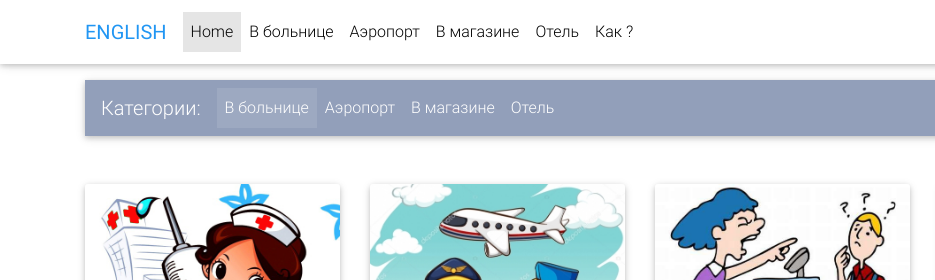
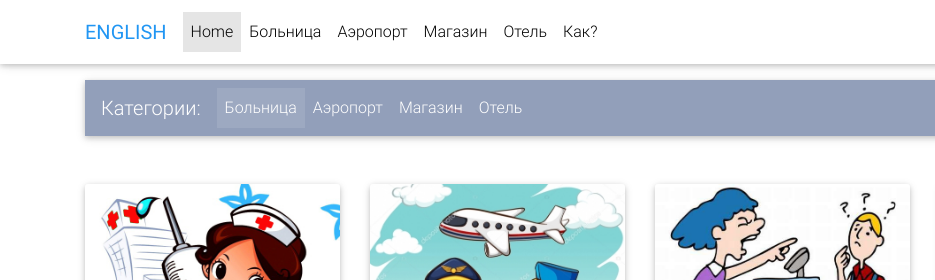
Before and after one commit to imiroprovse/english-s.githab.io, a plain HTML site: page index.html in a window 1280 px wide. Shown: the top 280 px of the page, 0-935 px from the left. Drawn offline with Linux system fonts and the light colour scheme.

Commit message:
Update index.html

```diff
--- a/index.html
+++ b/index.html
@@ -56,19 +56,19 @@
 						<a href="#" class="nav-link waves-effect">Home</a>
 					</li>
 					<li class="nav-item">
-						<a href="./health.html" class="nav-link waves-effect">В больнице</a>
+						<a href="./health.html" class="nav-link waves-effect">Больница</a>
 					</li>
 					<li class="nav-item">
 						<a href="./aeroport.html" class="nav-link waves-effect">Аэропорт</a>
 					</li>
 					<li class="nav-item">
-						<a href="./shop.html" class="nav-link waves-effect">В магазине</a>
+						<a href="./shop.html" class="nav-link waves-effect">Магазин</a>
 					</li>
 					<li class="nav-item">
 						<a href="./hotel.html" class="nav-link waves-effect">Отель</a>
 					</li>
 					<li class="nav-item">
-						<a href="./rules.html" class="nav-link waves-effect">Как ? </a>
+						<a href="./rules.html" class="nav-link waves-effect">Как? </a>
 					</li>
 				</ul>
 				<ul class="navbar-nav nav-flex-icons">
@@ -105,13 +105,13 @@
 		<div class="collapse navbar-collapse" id="nextNav">
 			<ul class="navbar-nav mr-auto">
 				<li class="nav-item active">
-				<a href="./health.html" class="nav-link">В больнице</a>
+				<a href="./health.html" class="nav-link">Больница</a>
 				</li>
 				<li class="nav-item">
 				<a href="./aeroport.html" class="nav-link">Аэропорт</a>
 				</li>
 				<li class="nav-item">
-				<a href="./shop.html" class="nav-link">В магазине</a>
+				<a href="./shop.html" class="nav-link">Магазин</a>
 				</li>
 				<li class="nav-item">
 				<a href="./hotel.html" class="nav-link">Отель</a>
```
